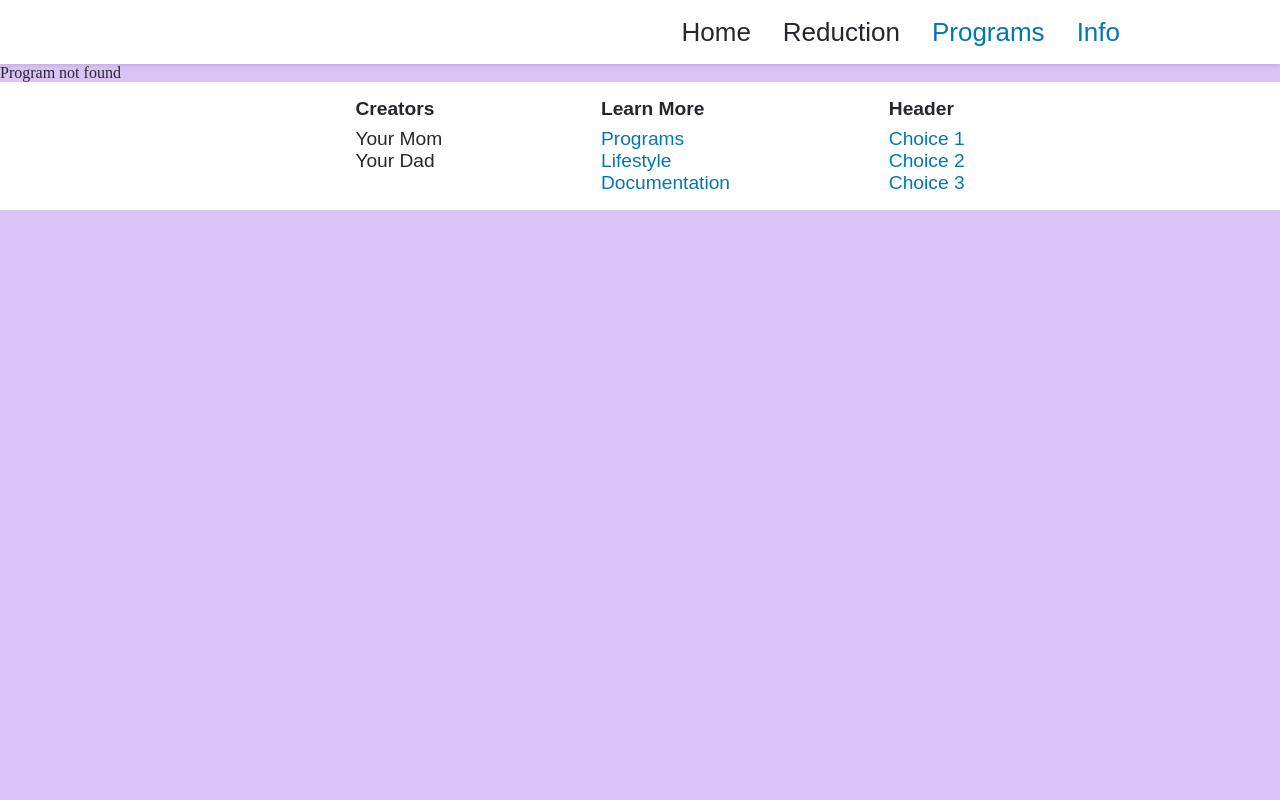
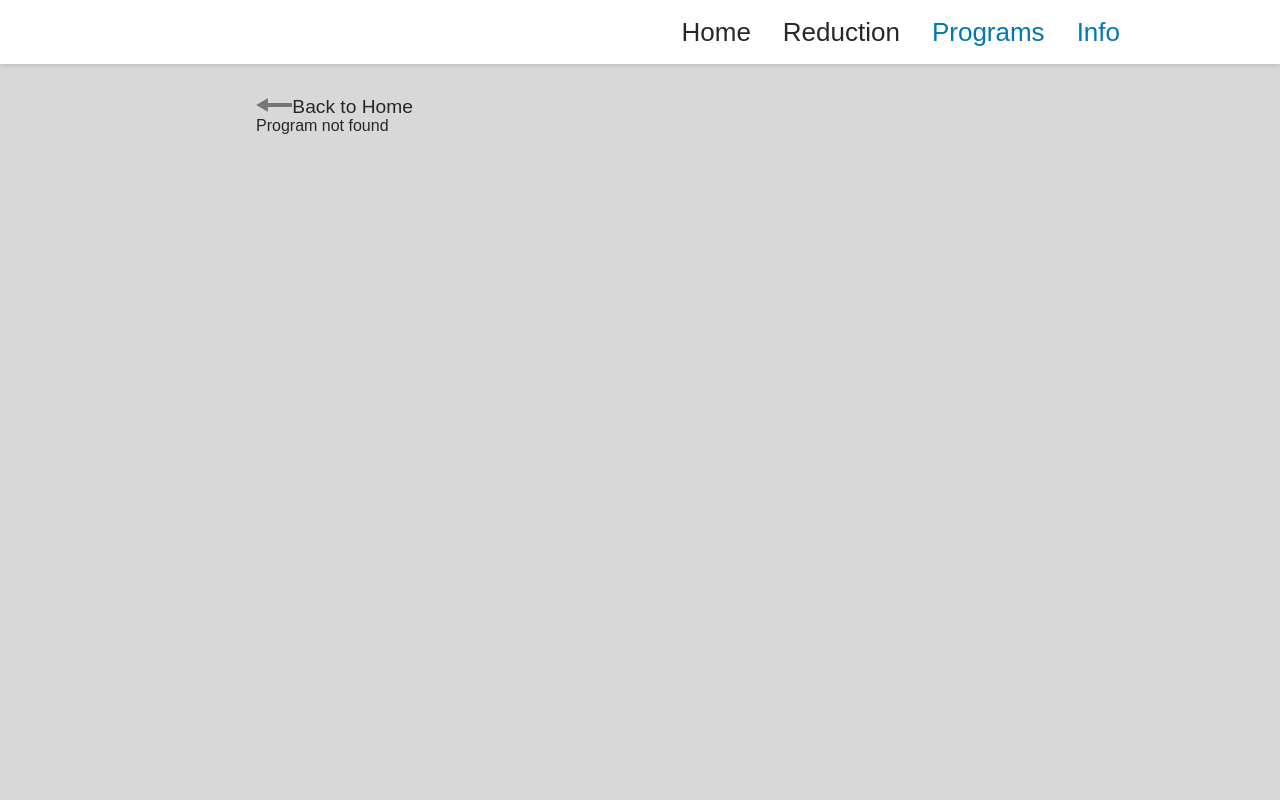
Before and after one commit to Booklover997/webmaster, a React (Create React App) app: page /programs/1 in a window 1280 px wide. Before the commit this address had no page. Shown: the top 800 px of the page. Built offline with nearby package versions, Linux system fonts and the light colour scheme; a web font is replaced by a local one.

Commit message:
Info page worked On

```diff
--- a/package.json
+++ b/package.json
@@ -15,6 +15,7 @@
     "react-dom": "^18.3.1",
     "react-helmet-async": "^2.0.5",
     "react-scripts": "5.0.1",
+    "run": "^1.5.0",
     "typewriter-effect": "^2.21.0",
     "web-vitals": "^2.1.4"
   },
--- a/src/pages/Info.jsx
+++ b/src/pages/Info.jsx
@@ -11,10 +11,11 @@ export default function Info() {
   return (
     <>
     <Nav></Nav>
-    <div>
+    <div class="body">
+      <a className='back'> <img src = "/back.svg" alt="back"/>Back to Home</a>
       {result ? (
         <div>
-          <h2>{result.Heading}</h2>
+          <h2 className='infoTitle'>{result.Heading}</h2>
           <p>{result.text}</p>
         </div>
       ) : (
--- a/src/pages/Programs.jsx
+++ b/src/pages/Programs.jsx
@@ -14,7 +14,7 @@ export default function Programs() {
   return (
     <>
       <Nav />
-      <h1>Programs</h1>
+      <h1 class="title">Programs</h1>
       <div className="searchContainer">
 
         <div className="search">
@@ -74,7 +74,7 @@ function List(props) {
             Tags: {item.tags[0]}, {item.tags[1]}
           </p>
           <p>{item.text}</p>
-          <a>Hello</a>
+          <a href={"programs/" + item.Heading}>Learn More</a>
         </div>
       ))}
     </div>
--- a/src/pages/css/programs.css
+++ b/src/pages/css/programs.css
@@ -3,12 +3,22 @@
     --height:3rem;
     --margin:10%;
 }
-.body{
-  min-height:100vh;
+
+body{
+  background:#d6d6d6ee;
+
+
+}
+.title{
+  padding-top:1rem;
+  font-family:var(--normal);
+  padding-left:var(--margin);
 }
 .programCards{
-  display:flex;
-  padding-top:5% ;
+  display:grid;
+  grid-template-columns: auto auto;
+  grid-gap: 1rem;
+  padding-top:1rem ;
   padding-left:var(--margin);
   padding-right:var(--margin);
   flex-wrap:wrap;
@@ -17,11 +27,9 @@
 
 .programCard{
   background: #FAFAFA;
-  flex: 0 0 48%;
   border-radius:0.25rem;
-  padding:1rem;
-  margin-bottom:1rem;
-  box-shadow:var(--black) 0.5px 0.5px;
+  padding:2%;
+  box-shadow:#9f9f9fe3 2px 2px 1px 0px;
     font-family: "Nunito Sans", sans-serif;
 }
 .programCard h1{
@@ -112,3 +120,22 @@
 .programCard a:hover{
   color:white;
 }
+
+.back img{
+  height:100%;
+}
+.back{
+  height:1rem;
+  display:inline-block;
+}
+.body{
+  min-height:100vh;
+  padding:2rem 20%;
+  font-family:var(--normal);
+}
+.back::before{
+  inset:4px;
+}
+.infoTitle{
+  margin-top:2rem;
+}
```
Also changed, not shown: public/Back.svg (added), 1 other file (tests, documents, lock files or other folders).
